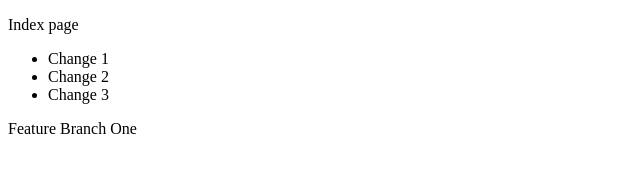
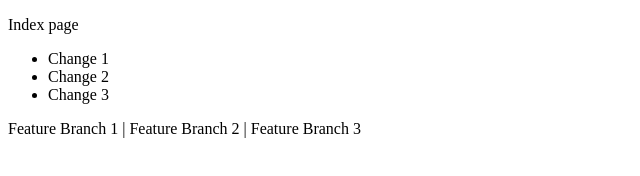
Before and after one commit to kodiak762/rebaseology, a plain HTML site: page src/index.html in a window 1280 px wide. Shown: the whole page, without its empty margins (0-640 px from the left). Drawn offline with Linux system fonts and the light colour scheme.

Commit message:
Style: Updated breadcrumb - fb1

```diff
--- a/src/index.html
+++ b/src/index.html
@@ -12,7 +12,6 @@
     <li>Change 2</li>
     <li>Change 3</li>
   </ul>
-
-  <p>Feature Branch One</p>
+  <p>Feature Branch 1 | Feature Branch 2 | Feature Branch 3 </p>
   </body>
 </html>
```
Also changed, not shown: src/about.html (+1 -0 lines), src/contact.html (+1 -0 lines), src/options.html (+1 -0 lines).
